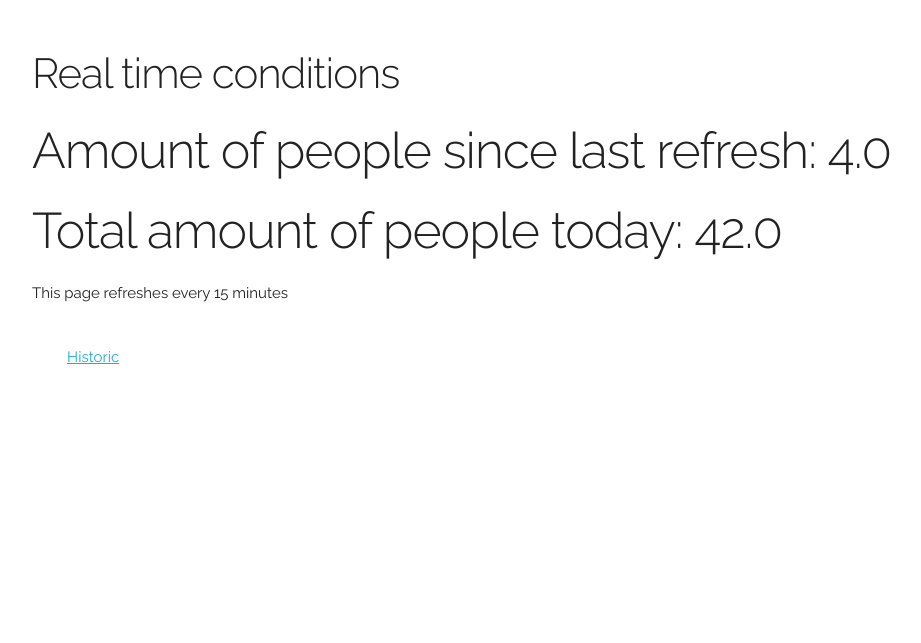
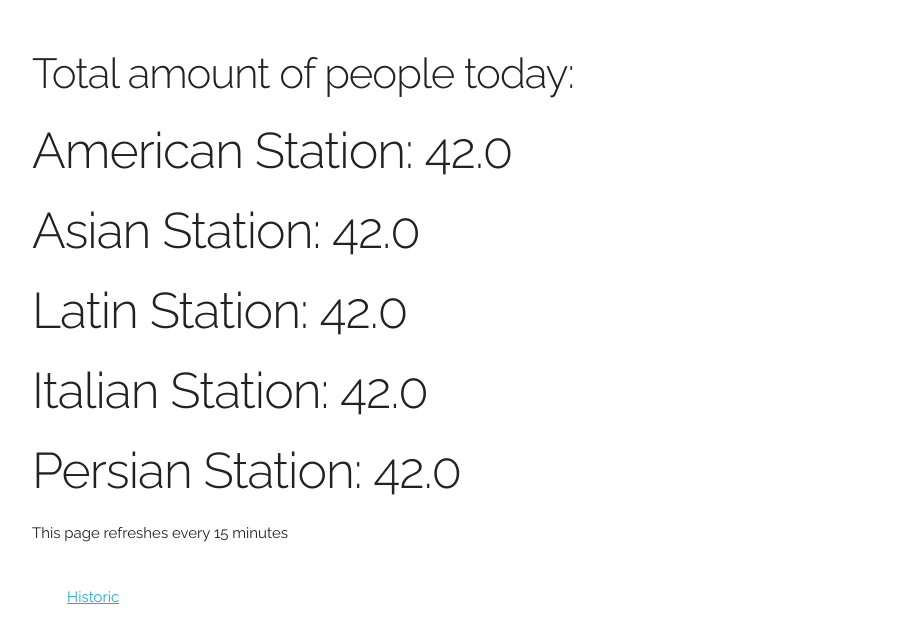
Before and after one commit to cega5137/PeopleTracker-C4C, a Flask app: page /lab_temp in a window 1280 px wide. Shown: the top 643 px of the page, without its empty margins (128-1049 px from the left). Run offline with Flask 2, Linux system fonts and the light colour scheme; data comes from the database, SQL or seed files in the repository; data that the repository does not hold is empty; parts of the project's set-up code (start-up, migrations or seed data) failed here and were passed over; some libraries are stand-ins or nearby versions.

Commit message:
Updating station difference in webpage and connection

```diff
--- a/HTML/app.py
+++ b/HTML/app.py
@@ -21,21 +21,50 @@ def lab_temp():
 #	time_adjusted_humidities   = []
 
 	T = datetime.datetime.now()
-	conn = sqlite3.connect('/var/www/html/lab_app.db')
-	curs = conn.cursor()
-	curs.execute("SELECT * FROM temperatures")
-#	curs.execute("SELECT * FROM temperatures WHERE rDateTime ?", (T))
-	temperature = curs.fetchall()
-	print "FUCK"
-	print temperature
-	print "One more light"
-	L = len(temperature)
-	tempe = temperature[L-1]
-	print "YEAH!!!!", tempe[2]
+#	conn = sqlite3.connect('/var/www/html/mainDatabase.db')
+#	curs = conn.cursor()
+
+	# Get data for Asian
+#	curs.execute("SELECT * FROM Asian")
+#	temperature = curs.fetchall()
+#	print "FUCK"
+#	print temperature
+#	print "One more light"
+#	L = len(temperature)
+#	tempe = temperature[L-1]
+#	print "YEAH!!!!", tempe[2]
+
+	Asia = getLastTotal('Asian')
+	amer = getLastTotal('American')
+	per = getLastTotal('Persian')
+	ita = getLastTotal('Italian')
+	Latin =  getLastTotal('Latin')
 
 	humidity = random.randint(1,100)
 #	temperature = random.randint(30,80)
-	return render_template("lab_temp.html",temp=tempe[2],hum=humidity)
+#	if Asia is not None or amer is not None or per is not None or ita is not None or Latin is not None:
+#		print "Fuck this shit"
+#		return render_template("lab_temp.html",America=amer,asian=Asia,latin=Latin,italian=ita,persian=per )
+#	else:
+	return render_template("lab_temp.html",America=humidity,asian=humidity,latin=humidity,italian=humidity,persian=humidity )
+
+def getLastTotal(Station):
+	conn = sqlite3.connect('/var/www/html/mainDatabase.db')
+	curs = conn.cursor()
+
+	# Select station
+	switcher = {
+		'Asian':curs.execute("SELECT * FROM Asian"),
+		'American':curs.execute("SELECT * FROM American"),
+		'Persian':curs.execute("SELECT * FROM Persian"),
+		'Italian':curs.execute("SELECT * FROM Persian"),
+		'Latin':curs.execute("SELECT * FROM Latin")
+	}
+	return switcher.get(Station,"Fail to grab last date")
+	data = curs.fetchall()
+	L = len(data)
+	Total = data[L-1]
+	return Total
 
 #@app.route("/station_time")
 #def station_time
--- a/HTML/templates/lab_temp.html
+++ b/HTML/templates/lab_temp.html
@@ -22,9 +22,12 @@
   <div class="container">
     <div class="row">
       <div class="two-third column" style="margin-top: 5%">
-	<h2>Real time conditions</h2>
-	<h1>Amount of people since last refresh: {{"{0:0.1f}".format(temp) }}</h1>
-	<h1>Total amount of people today: {{"{0:0.1f}".format(hum)}}</h1>
+	<h2>Total amount of people today:</h2>
+	<h1>American Station: {{"{0:0.1f}".format(America)}}</h1>
+	<h1>Asian Station: {{"{0:0.1f}".format(asian)}}</h1>
+	<h1>Latin Station: {{"{0:0.1f}".format(latin)}}</h1>
+	<h1>Italian Station: {{"{0:0.1f}".format(italian)}}</h1>
+	<h1>Persian Station: {{"{0:0.1f}".format(persian)}}</h1>
 	<p>This page refreshes every 15 minutes</p>
       </div>
     </div>
```
Also changed, not shown: HTML/env_log.py (+32 -11 lines), HTML/mainDatabase.db, 1 other file.
